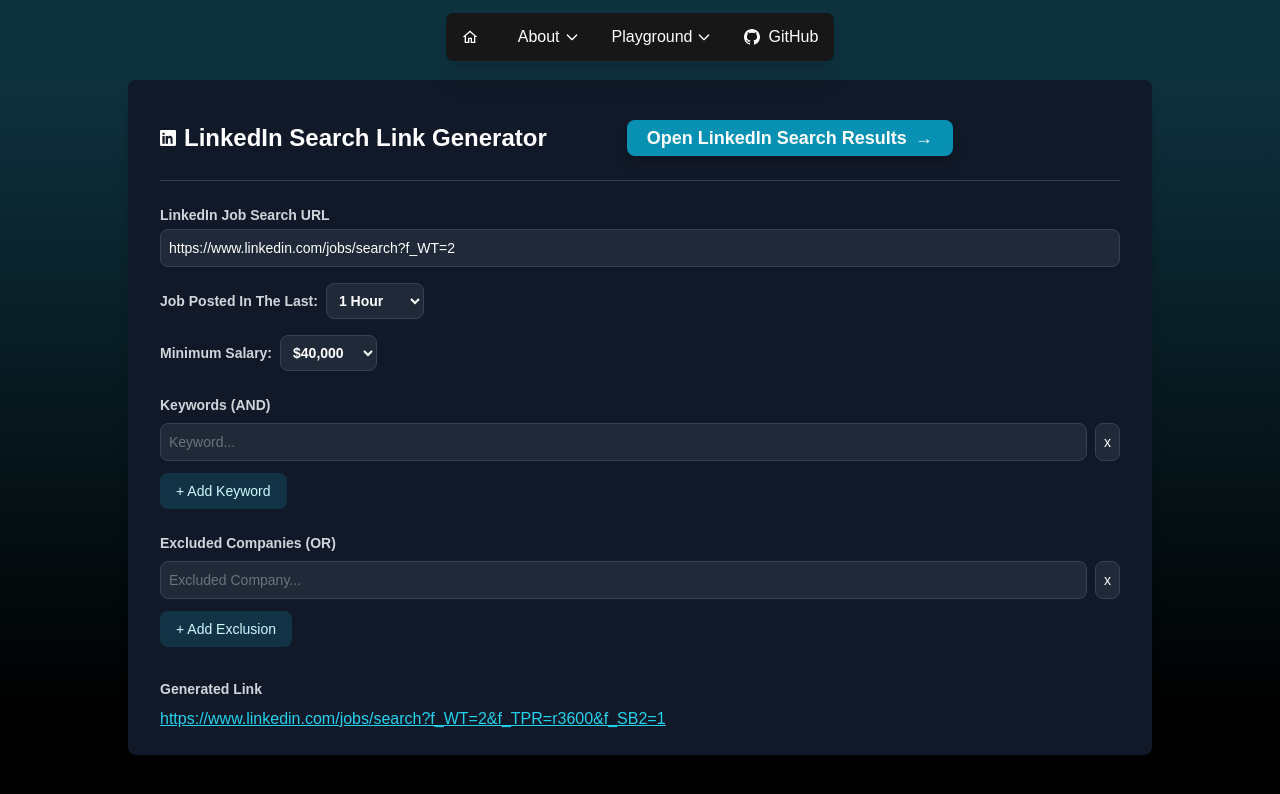
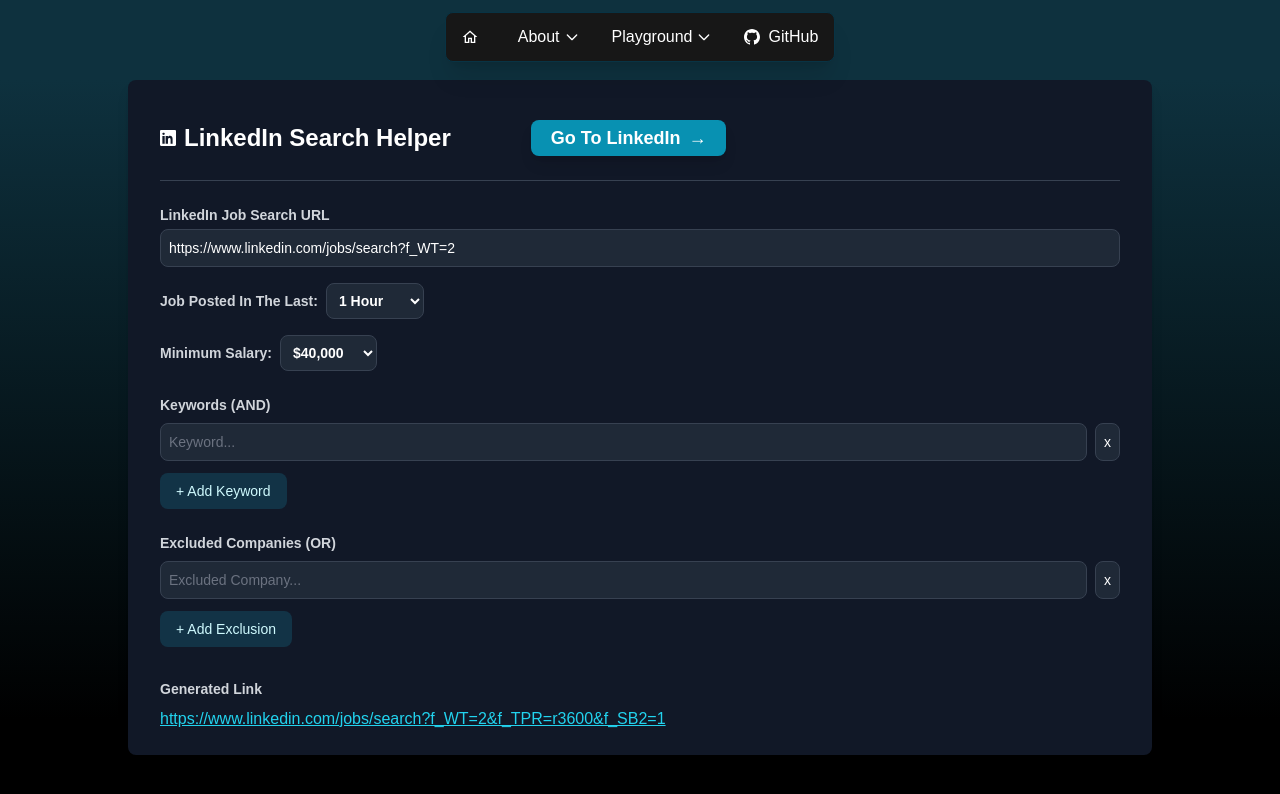
Before and after one commit to NikS-44/personal-portfolio, a Next.js app: page /projects/linkedin in a window 1280 px wide. Shown: the top 794 px of the page. Built offline with nearby package versions, Linux system fonts and the light colour scheme.

Commit message:
feat: shorten text

```diff
--- a/app/components/projects/LinkedInGenerator.tsx
+++ b/app/components/projects/LinkedInGenerator.tsx
@@ -179,7 +179,7 @@ export default function LinkedInGenerator() {
         <h2 className="flex flex-row gap-5 border-b border-gray-700 pb-2 text-lg font-semibold text-white md:gap-20 md:text-2xl">
           <div className="inline-flex items-center gap-2">
             <LinkedInIcon />
-            LinkedIn Search Link Generator
+            LinkedIn Search Helper
           </div>
           <div className="my-4 flex justify-center">
             {finalURL && (
@@ -192,7 +192,7 @@ export default function LinkedInGenerator() {
                 }`}
                 style={{ fontSize: "1.125rem" }} // Optional: Make the button text slightly larger.
               >
-                Open LinkedIn Search Results
+                Go To LinkedIn
                 <span className="ml-2">→</span>
               </a>
             )}
```
